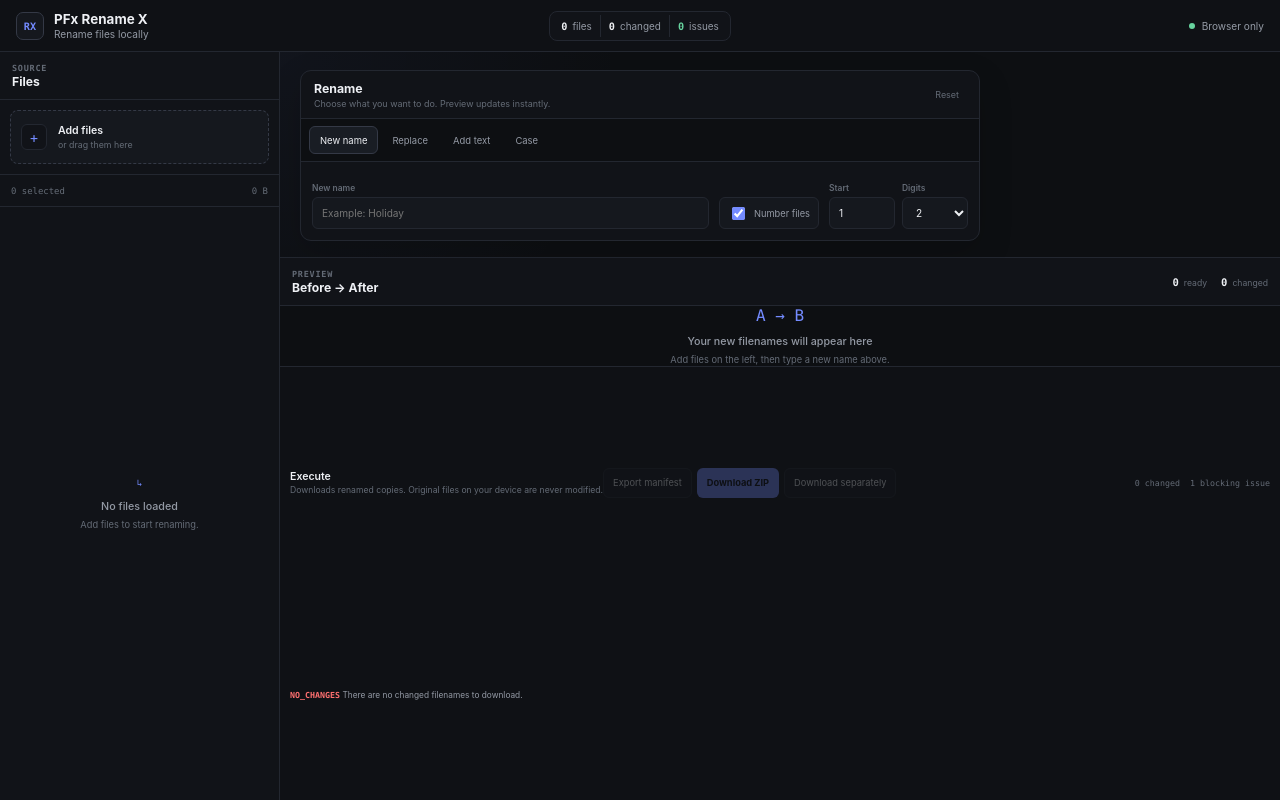
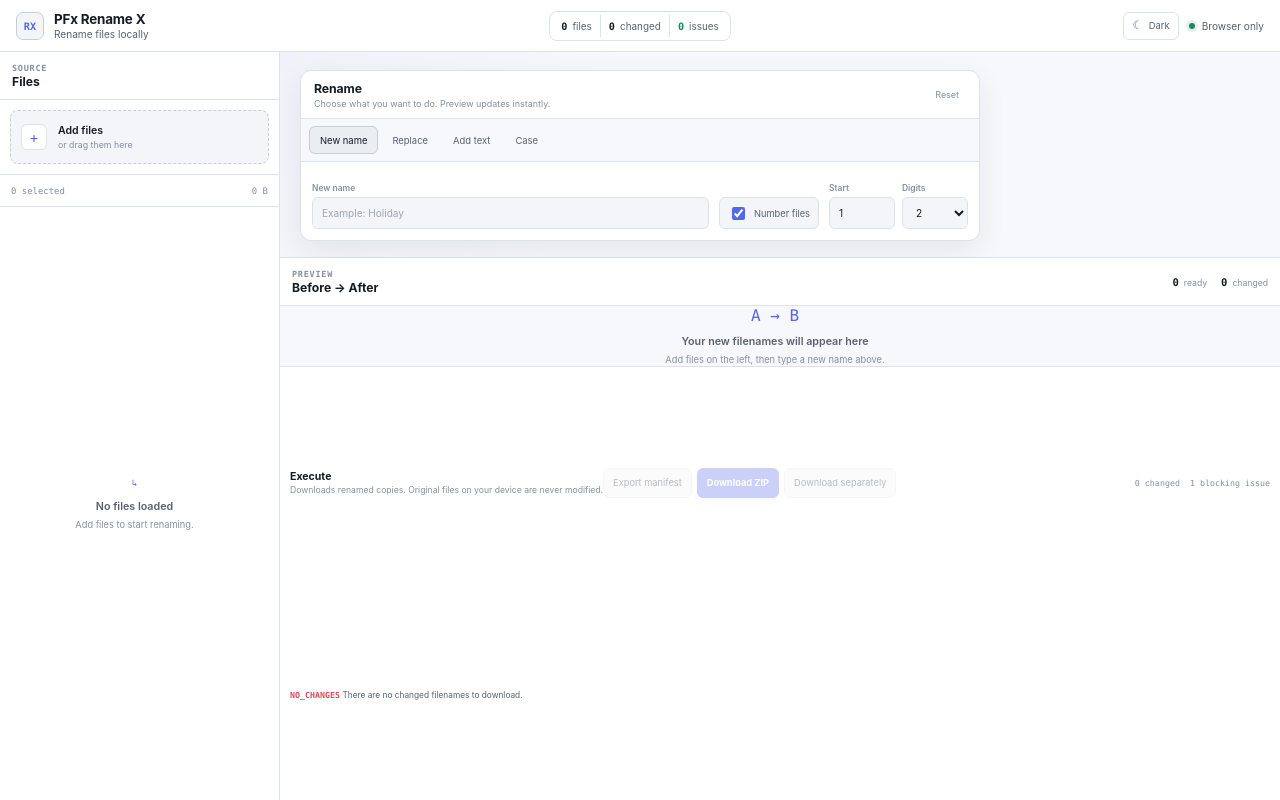
Before and after one commit to pfxamd/pfx-rename-x, a React (Vite) app in the folder app/: page / in a window 1280 px wide. Built offline with nearby package versions, Linux system fonts and the light colour scheme.

Commit message:
design: add light theme and polish interface

```diff
--- a/app/src/app/App.module.css
+++ b/app/src/app/App.module.css
@@ -8,7 +8,7 @@
 .topbar {
   height: 52px;
   display: grid;
-  grid-template-columns: minmax(240px, 1fr) auto minmax(150px, 1fr);
+  grid-template-columns: minmax(240px, 1fr) auto minmax(220px, 1fr);
   align-items: center;
   gap: 20px;
   padding: 0 16px;
@@ -36,6 +36,7 @@
   font-family: var(--font-mono);
   font-size: 0.64rem;
   font-weight: 800;
+  box-shadow: inset 0 1px 0 rgba(255, 255, 255, 0.035);
 }
 
 .brandCopy h1,
@@ -48,6 +49,7 @@
 .brandCopy h1 {
   font-size: 0.84rem;
   font-weight: 690;
+  letter-spacing: -0.015em;
 }
 
 .brandCopy span {
@@ -98,11 +100,18 @@
 
 .runtime {
   justify-self: end;
+  display: flex;
+  align-items: center;
+  gap: 10px;
+}
+
+.runtimeStatus {
   display: inline-flex;
   align-items: center;
   gap: 7px;
   color: var(--text-dim);
   font-size: 0.63rem;
+  white-space: nowrap;
 }
 
 .runtimeDot {
@@ -110,6 +119,30 @@
   height: 6px;
   border-radius: 50%;
   background: var(--success);
+  box-shadow: 0 0 0 3px color-mix(in srgb, var(--success) 12%, transparent);
+}
+
+.themeToggle {
+  min-height: 28px;
+  height: 28px;
+  display: inline-flex;
+  align-items: center;
+  gap: 6px;
+  padding: 0 8px;
+  border-color: var(--line);
+  background: var(--panel);
+  color: var(--text-dim);
+  font-size: 0.59rem;
+}
+
+.themeToggle:hover {
+  color: var(--text);
+}
+
+.themeToggle span {
+  color: var(--accent);
+  font-size: 0.72rem;
+  line-height: 1;
 }
 
 .workbench {
@@ -179,6 +212,10 @@
   font-size: 0.62rem;
 }
 
+.ghostButton:hover {
+  color: var(--text);
+}
+
 .dropSlot {
   padding: 10px;
   border-bottom: 1px solid var(--line);
@@ -198,6 +235,7 @@
 .fileList {
   min-height: 0;
   overflow: auto;
+  scrollbar-gutter: stable;
 }
 
 .fileRow {
@@ -208,6 +246,7 @@
   gap: 7px;
   padding: 4px 7px 4px 9px;
   border-bottom: 1px solid var(--line-soft);
+  transition: background-color 90ms ease;
 }
 
 .fileRow:hover {
@@ -229,7 +268,7 @@
   overflow: hidden;
   color: var(--text);
   font-size: 0.66rem;
-  font-weight: 530;
+  font-weight: 560;
   text-overflow: ellipsis;
   white-space: nowrap;
 }
@@ -250,6 +289,10 @@
   border-color: transparent;
   background: transparent;
   color: var(--text-faint);
+}
+
+.removeFile:hover {
+  color: var(--danger);
 }
 
 .fileEmpty,
@@ -274,7 +317,7 @@
 .previewEmpty strong {
   color: var(--text-dim);
   font-size: 0.67rem;
-  font-weight: 550;
+  font-weight: 560;
 }
 
 .fileEmpty span,
@@ -289,7 +332,7 @@
   padding: 18px 20px 16px;
   border-bottom: 1px solid var(--line);
   background:
-    radial-gradient(circle at 0 0, rgba(116, 139, 255, 0.045), transparent 34%),
+    radial-gradient(circle at 0 0, var(--accent-glow), transparent 34%),
     var(--panel-0);
 }
 
@@ -322,8 +365,8 @@
   gap: 6px;
   overflow-x: auto;
   padding: 6px 8px;
-  border-bottom: 1px solid rgba(255, 110, 110, 0.16);
-  background: rgba(255, 110, 110, 0.03);
+  border-bottom: 1px solid var(--danger-line);
+  background: var(--danger-soft);
 }
 
 .issueStrip span {
@@ -340,6 +383,7 @@
 .previewTableRegion {
   min-height: 0;
   overflow: auto;
+  scrollbar-gutter: stable;
 }
 
 .previewTable {
@@ -360,6 +404,8 @@
   color: var(--text-faint);
   font-family: var(--font-mono);
   font-size: 0.53rem;
+  font-weight: 650;
+  letter-spacing: 0.045em;
   text-align: left;
   text-transform: uppercase;
 }
@@ -377,6 +423,11 @@
   height: 38px;
   padding: 0 12px;
   border-bottom: 1px solid var(--line-soft);
+  vertical-align: middle;
+}
+
+.previewTable tbody tr {
+  transition: background-color 90ms ease;
 }
 
 .previewTable tbody tr:hover {
@@ -400,6 +451,7 @@
   color: var(--text);
   font-family: var(--font-mono);
   font-size: 0.63rem;
+  font-weight: 520;
 }
 
 .stateMark {
@@ -437,6 +489,10 @@
     display: none;
   }
 
+  .runtimeStatus {
+    display: none;
+  }
+
   .workbench {
     height: auto;
     grid-template-columns: 1fr;
--- a/app/src/app/App.tsx
+++ b/app/src/app/App.tsx
@@ -1,9 +1,10 @@
-import { useMemo } from "react";
+import { useEffect, useMemo, useState } from "react";
 import { ExecutionPanel } from "../features/execution/ExecutionPanel.js";
 import { FileDropZone } from "../features/files/FileDropZone.js";
 import { buildPreview } from "../features/preview/previewAdapter.js";
 import { QuickRenamePanel } from "../features/rules/QuickRenamePanel.js";
 import { useRenameStore } from "../store/renameStore.js";
+import { applyTheme, getInitialTheme, type AppTheme } from "./theme.js";
 import styles from "./App.module.css";
 
 function formatBytes(bytes: number | undefined): string {
@@ -15,12 +16,17 @@
 }
 
 export function App() {
+  const [theme, setTheme] = useState<AppTheme>(getInitialTheme);
   const files = useRenameStore((state) => state.files);
   const rules = useRenameStore((state) => state.rules);
   const options = useRenameStore((state) => state.options);
   const appendFiles = useRenameStore((state) => state.appendFiles);
   const removeFile = useRenameStore((state) => state.removeFile);
   const clearFiles = useRenameStore((state) => state.clearFiles);
+
+  useEffect(() => {
+    applyTheme(theme);
+  }, [theme]);
 
   const result = useMemo(
     () => buildPreview(files, rules, options),
@@ -30,6 +36,7 @@
   const readyCount = result.preview.items.filter((item) => item.valid).length;
   const changedCount = result.manifest.entries.length;
   const totalSize = files.reduce((sum, item) => sum + (item.input.size ?? 0), 0);
+  const nextTheme: AppTheme = theme === "dark" ? "light" : "dark";
 
   return (
     <main className={styles.app}>
@@ -54,8 +61,20 @@
         </div>
 
         <div className={styles.runtime}>
-          <span className={styles.runtimeDot} />
-          Browser only
+          <button
+            type="button"
+            className={styles.themeToggle}
+            aria-label={`Switch to ${nextTheme} mode`}
+            title={`Switch to ${nextTheme} mode`}
+            onClick={() => setTheme(nextTheme)}
+          >
+            <span aria-hidden="true">{theme === "dark" ? "☀" : "☾"}</span>
+            {nextTheme === "light" ? "Light" : "Dark"}
+          </button>
+          <span className={styles.runtimeStatus}>
+            <span className={styles.runtimeDot} />
+            Browser only
+          </span>
         </div>
       </header>
 
--- /dev/null
+++ b/app/src/app/theme.ts
@@ -0,0 +1,31 @@
+export type AppTheme = "light" | "dark";
+
+const THEME_KEY = "pfx-rename-x-theme";
+
+function isTheme(value: string | null): value is AppTheme {
+  return value === "light" || value === "dark";
+}
+
+export function getInitialTheme(): AppTheme {
+  try {
+    const stored = globalThis.localStorage?.getItem(THEME_KEY);
+    if (isTheme(stored)) return stored;
+  } catch {
+    // Storage can be unavailable in restricted browser contexts.
+  }
+
+  return globalThis.matchMedia?.("(prefers-color-scheme: light)").matches
+    ? "light"
+    : "dark";
+}
+
+export function applyTheme(theme: AppTheme): void {
+  document.documentElement.dataset.theme = theme;
+  document.documentElement.style.colorScheme = theme;
+
+  try {
+    globalThis.localStorage?.setItem(THEME_KEY, theme);
+  } catch {
+    // Theme still applies for the current session when storage is unavailable.
+  }
+}
--- a/app/src/features/execution/ExecutionPanel.module.css
+++ b/app/src/features/execution/ExecutionPanel.module.css
@@ -34,7 +34,7 @@
 .heading h2 {
   color: var(--text);
   font-size: 0.66rem;
-  font-weight: 640;
+  font-weight: 660;
 }
 
 .heading p {
@@ -61,15 +61,16 @@
 }
 
 .actions button:nth-child(2) {
-  border-color: rgba(116, 139, 255, 0.52);
+  border-color: var(--accent);
   background: var(--accent);
-  color: #0a0c10;
-  font-weight: 700;
+  color: var(--primary-text);
+  font-weight: 720;
+  box-shadow: 0 4px 12px var(--accent-soft);
 }
 
 .actions button:nth-child(2):hover {
-  border-color: #93a7ff;
-  background: #93a7ff;
+  border-color: var(--accent-strong);
+  background: var(--accent-strong);
 }
 
 .summary {
@@ -122,7 +123,7 @@
 
 .actions button:disabled {
   cursor: default;
-  opacity: 0.28;
+  opacity: 0.3;
 }
 
 @media (max-width: 1180px) {
--- a/app/src/features/files/FileDropZone.module.css
+++ b/app/src/features/files/FileDropZone.module.css
@@ -3,8 +3,8 @@
 }
 
 .zone[data-dragging] .pick {
-  border-color: rgba(116, 139, 255, 0.62);
-  background: rgba(116, 139, 255, 0.08);
+  border-color: var(--accent);
+  background: var(--accent-soft);
 }
 
 .input {
@@ -30,7 +30,7 @@
 }
 
 .pick:hover {
-  border-color: rgba(116, 139, 255, 0.46);
+  border-color: var(--accent);
   background: var(--panel-3);
 }
 
@@ -44,6 +44,9 @@
   background: var(--panel);
   color: var(--accent);
   font-size: 0.9rem;
+  transition:
+    border-color 100ms ease,
+    background 100ms ease;
 }
 
 .pick > span:last-child {
@@ -58,7 +61,7 @@
 .pick strong {
   color: var(--text);
   font-size: 0.66rem;
-  font-weight: 590;
+  font-weight: 600;
 }
 
 .pick small {
--- a/app/src/features/rules/QuickRenamePanel.module.css
+++ b/app/src/features/rules/QuickRenamePanel.module.css
@@ -4,7 +4,7 @@
   border: 1px solid var(--line);
   border-radius: 11px;
   background: var(--panel);
-  box-shadow: 0 12px 34px rgba(0, 0, 0, 0.16);
+  box-shadow: var(--shadow-panel);
 }
 
 .heading {
@@ -26,6 +26,7 @@
   color: var(--text);
   font-size: 0.77rem;
   font-weight: 680;
+  letter-spacing: -0.01em;
 }
 
 .heading p {
@@ -42,6 +43,10 @@
   background: transparent;
   color: var(--text-faint);
   font-size: 0.56rem;
+}
+
+.reset:hover {
+  color: var(--text);
 }
 
 .tabs {
@@ -70,6 +75,7 @@
   border-color: var(--line-strong);
   background: var(--panel-3);
   color: var(--text);
+  box-shadow: inset 0 1px 0 rgba(255, 255, 255, 0.03);
 }
 
 .controls {
@@ -97,7 +103,7 @@
 .inlineFields span {
   color: var(--text-faint);
   font-size: 0.53rem;
-  font-weight: 600;
+  font-weight: 620;
 }
 
 .mainField input,
@@ -114,6 +120,10 @@
   color: var(--text);
   font: inherit;
   font-size: 0.63rem;
+  transition:
+    border-color 100ms ease,
+    box-shadow 100ms ease,
+    background 100ms ease;
 }
 
 .mainField input {
@@ -124,8 +134,9 @@
 .twoFields input:focus,
 .inlineFields input:focus,
 .inlineFields select:focus {
-  border-color: rgba(116, 139, 255, 0.6);
-  box-shadow: 0 0 0 2px rgba(116, 139, 255, 0.08);
+  border-color: var(--accent);
+  box-shadow: 0 0 0 2px var(--accent-soft);
+  background: var(--panel);
 }
 
 .toggle {
--- a/app/src/styles/global.css
+++ b/app/src/styles/global.css
@@ -2,28 +2,67 @@
   font-family:
     Inter, ui-sans-serif, system-ui, -apple-system, BlinkMacSystemFont, "Segoe UI",
     sans-serif;
-  color: #eef0f4;
-  background: #0b0c0f;
+  color: var(--text);
+  background: var(--app-bg);
   font-synthesis: none;
   text-rendering: optimizeLegibility;
 
   --font-mono: "SFMono-Regular", Consolas, "Liberation Mono", Menlo, monospace;
-  --app-bg: #0b0c0f;
-  --chrome: #0f1115;
-  --panel-0: #0d0f12;
-  --panel: #111318;
-  --panel-2: #15181e;
-  --panel-3: #191d24;
-  --hover: rgba(255, 255, 255, 0.026);
-  --text: #eef0f4;
-  --text-dim: #949aa5;
-  --text-faint: #646b76;
-  --accent: #748bff;
-  --success: #67d39e;
-  --danger: #ff7070;
-  --line: #232730;
-  --line-soft: #191d24;
-  --line-strong: #343946;
+  --app-bg: #0b0d10;
+  --chrome: #101217;
+  --panel-0: #0e1014;
+  --panel: #12151a;
+  --panel-2: #161a20;
+  --panel-3: #1b2028;
+  --hover: rgba(255, 255, 255, 0.035);
+  --text: #f1f3f7;
+  --text-dim: #a0a6b1;
+  --text-faint: #6f7682;
+  --accent: #7c8fff;
+  --accent-strong: #93a2ff;
+  --accent-soft: rgba(124, 143, 255, 0.12);
+  --accent-glow: rgba(124, 143, 255, 0.05);
+  --success: #63d49c;
+  --danger: #ff7279;
+  --danger-soft: rgba(255, 114, 121, 0.045);
+  --danger-line: rgba(255, 114, 121, 0.18);
+  --line: #252a33;
+  --line-soft: #1b1f26;
+  --line-strong: #363d49;
+  --shadow-panel: 0 12px 34px rgba(0, 0, 0, 0.18);
+  --focus-ring: rgba(124, 143, 255, 0.72);
+  --selection: rgba(124, 143, 255, 0.26);
+  --scrollbar: #333a46;
+  --primary-text: #0a0c10;
+}
+
+:root[data-theme="light"] {
+  --app-bg: #f5f7fa;
+  --chrome: #ffffff;
+  --panel-0: #f7f8fb;
+  --panel: #ffffff;
+  --panel-2: #f3f5f8;
+  --panel-3: #eaedf2;
+  --hover: rgba(25, 31, 43, 0.035);
+  --text: #171b23;
+  --text-dim: #596171;
+  --text-faint: #87909f;
+  --accent: #5368e8;
+  --accent-strong: #4358d6;
+  --accent-soft: rgba(83, 104, 232, 0.1);
+  --accent-glow: rgba(83, 104, 232, 0.045);
+  --success: #1f875d;
+  --danger: #d94d59;
+  --danger-soft: rgba(217, 77, 89, 0.04);
+  --danger-line: rgba(217, 77, 89, 0.16);
+  --line: #dde2e9;
+  --line-soft: #ebedf1;
+  --line-strong: #c8ced8;
+  --shadow-panel: 0 10px 28px rgba(30, 39, 55, 0.08);
+  --focus-ring: rgba(83, 104, 232, 0.58);
+  --selection: rgba(83, 104, 232, 0.18);
+  --scrollbar: #c3c9d2;
+  --primary-text: #ffffff;
 }
 
 * {
@@ -41,6 +80,10 @@
   min-height: 100vh;
   overflow: hidden;
   background: var(--app-bg);
+  color: var(--text);
+  transition:
+    background-color 140ms ease,
+    color 140ms ease;
 }
 
 button,
@@ -59,7 +102,8 @@
   transition:
     background 100ms ease,
     border-color 100ms ease,
-    color 100ms ease;
+    color 100ms ease,
+    box-shadow 100ms ease;
 }
 
 button:hover:not(:disabled) {
@@ -70,18 +114,23 @@
 button:focus-visible,
 input:focus-visible,
 select:focus-visible {
-  outline: 2px solid rgba(116, 139, 255, 0.72);
-  outline-offset: 1px;
+  outline: 2px solid var(--focus-ring);
+  outline-offset: 2px;
+}
+
+input::placeholder {
+  color: var(--text-faint);
+  opacity: 0.78;
 }
 
 ::selection {
-  background: rgba(116, 139, 255, 0.26);
-  color: #fff;
+  background: var(--selection);
+  color: var(--text);
 }
 
 * {
   scrollbar-width: thin;
-  scrollbar-color: #303641 transparent;
+  scrollbar-color: var(--scrollbar) transparent;
 }
 
 @media (max-width: 980px) {
```
Also changed, not shown: 1 other file (tests, documents, lock files or other folders).
